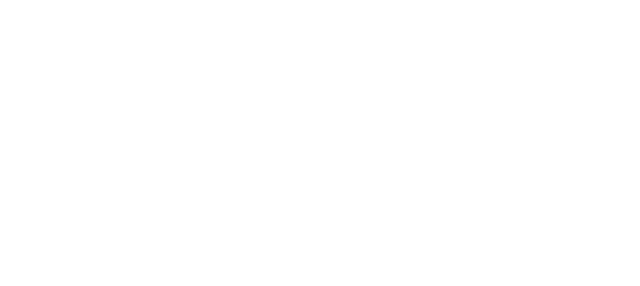
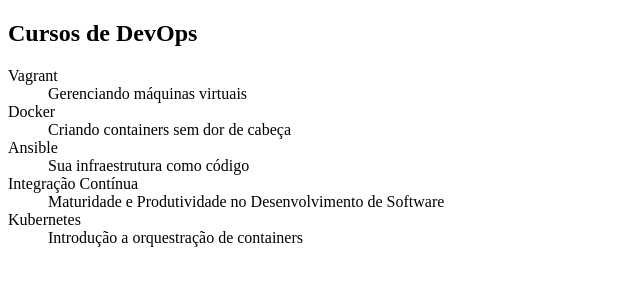
Before and after one commit to JeffNoronha/exercises-git, a plain HTML site: page index.html in a window 1280 px wide. Shown: the whole page, without its empty margins (0-640 px from the left). Drawn offline with Linux system fonts and the light colour scheme.

Commit message:
Adicionado cursos de DevOps

```diff
--- a/index.html
+++ b/index.html
@@ -6,5 +6,24 @@
 	</head>
 	<body>
 
+		<h2>Cursos de DevOps</h2>
+
+		<dl>
+			<dt>Vagrant</dt>
+			<dd>Gerenciando máquinas virtuais</dd>
+
+			<dt>Docker</dt>
+			<dd>Criando containers sem dor de cabeça</dd>
+
+			<dt>Ansible</dt>
+			<dd>Sua infraestrutura como código</dd>
+
+			<dt>Integração Contínua</dt>
+			<dd>Maturidade e Produtividade no Desenvolvimento de Software</dd>
+
+			<dt>Kubernetes</dt>
+			<dd>Introdução a orquestração de containers</dd>
+		</dl>
+
 	</body>
 </html>
```
